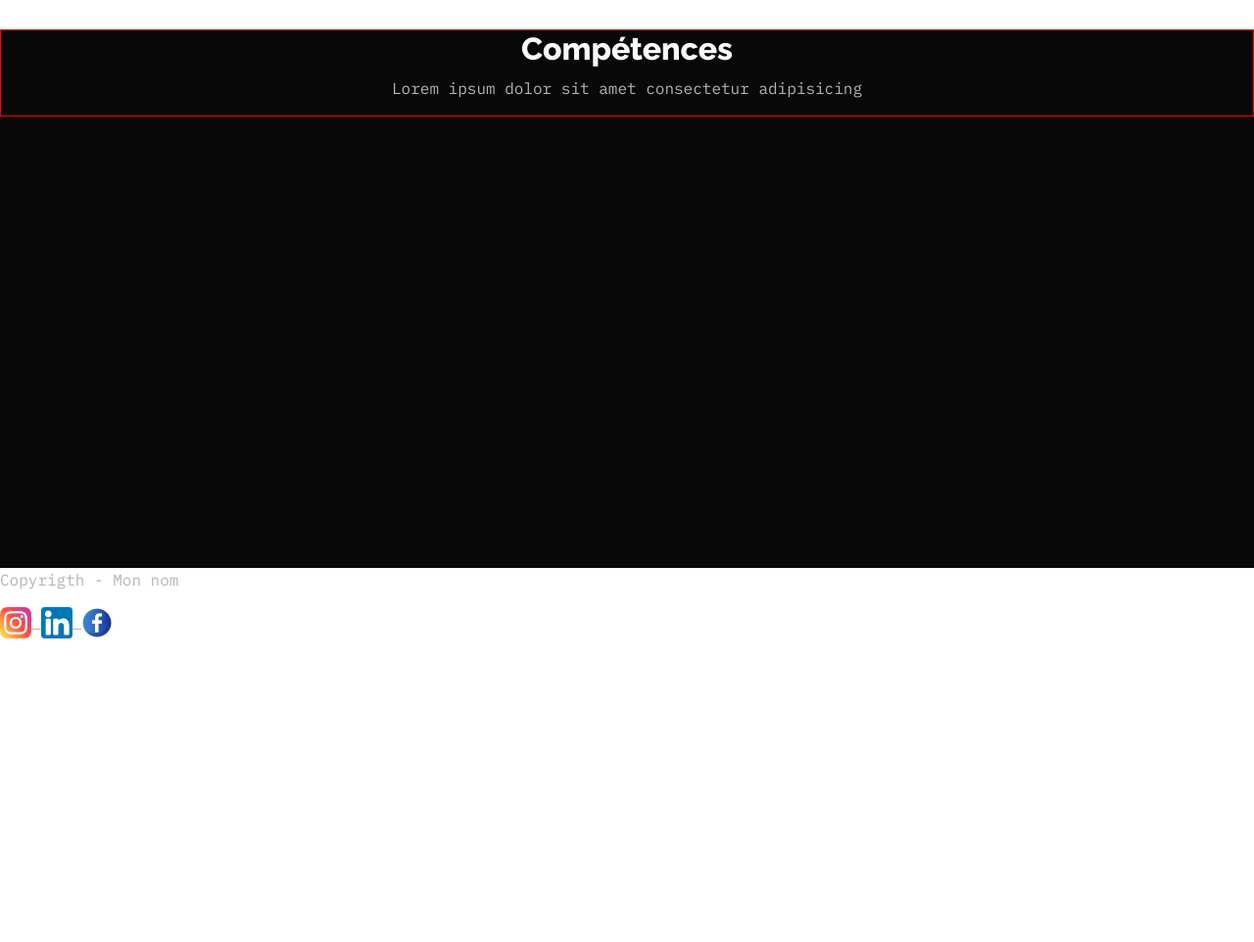
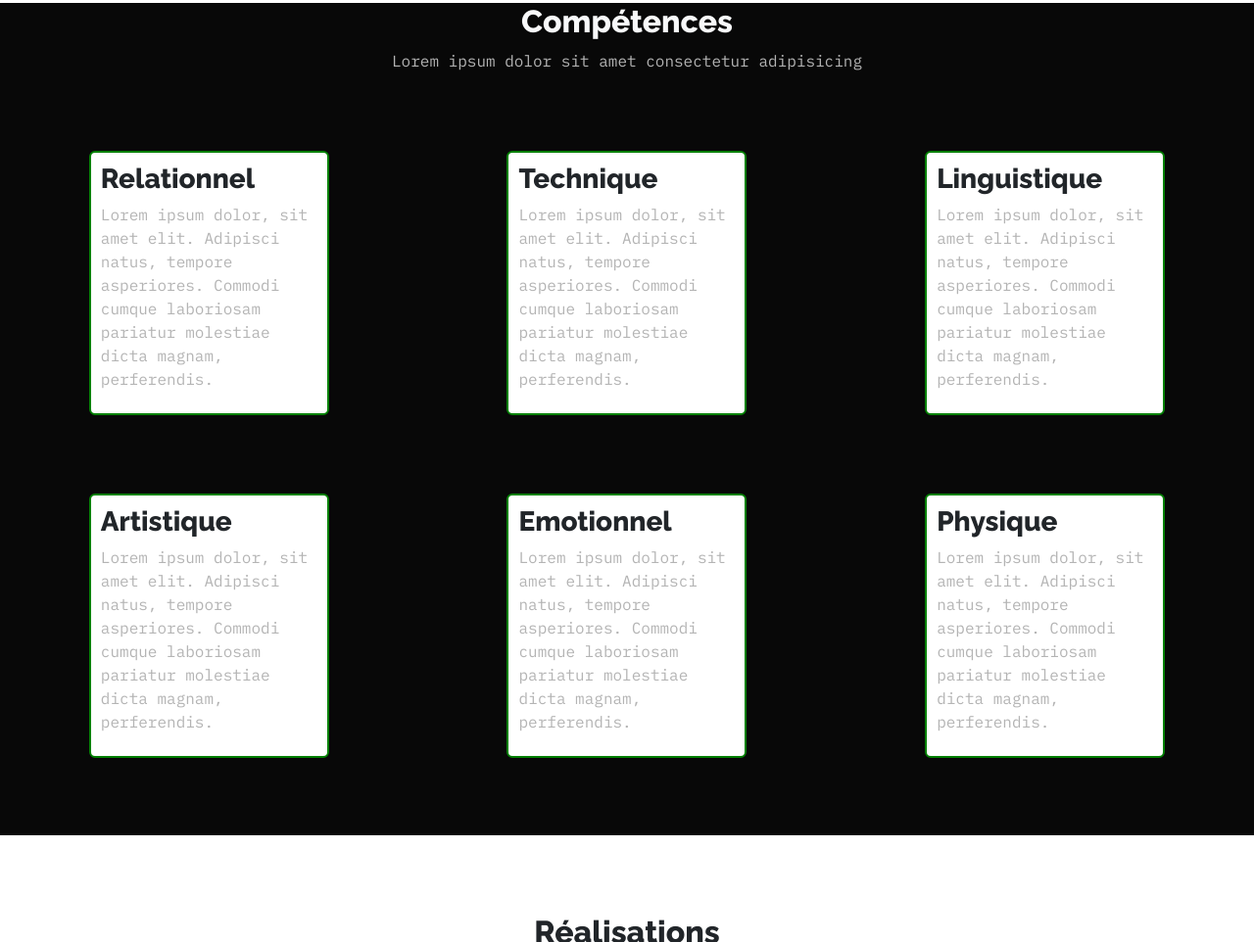
Before and after one commit to MatVD/portfolio-demo, a plain HTML site: page index.html in a window 1280 px wide. Shown: the part 1838-2800 px from the top of the page at 98% size. Before the commit the page ends 2490 px from the top, so only its background shows below. Drawn offline with nearby package versions, Linux system fonts and the light colour scheme.

Commit message:
add some css

```diff
--- a/CSS/style.css
+++ b/CSS/style.css
@@ -28,10 +28,14 @@ p, a {
 
 
 /* ---- Style de la page d'accueil ---- */
-
 header {
   height: 550px;
   background-color: #080808;
+}
+
+div.container-fluid {
+  background: rgba(0, 0, 0, 0.9);
+  text-align: center;
 }
 
 nav.navbar {
@@ -42,14 +46,10 @@ nav.navbar {
   border-radius: 0 0 8px 8px;
 }
 
-.nav-link {
-  text-decoration: none;
-}
-
 .nomEtPhoto {
+  border: 1px solid red;
   display: flex;
   justify-content: space-around;
-  align-items: center;
   margin-top: 90px;
 }
 
@@ -71,6 +71,7 @@ nav.navbar {
   color: white;
 }
 
+/* --- section formation --- */
 .sections {
   margin-top: 80px;
 }
@@ -112,21 +113,45 @@ nav.navbar {
 }
 
 .formations .wrapper-images {
-  max-width: 420px;
+  max-width: 380px;
 }
 
+.wrapper-images img {
+  border-radius: 6px;
+}
+
+
+/* --- section competences --- */
 .section-competences {
-  height: 550px;
+  height: 850px;
   background-color: #080808;
 }
 
-.section-competences .text-light {
-  margin: 80px 0;
-  border: 1px solid red;
+/* .section-competences .text-center {
+  padding-top: 80px;
+} */
+
+.wrapper-competence {
+  display: flex;
+  justify-content: space-around;
+  margin-top: 80px;
 }
 
+.competences {
+  max-width: 245px;
+  height: 270px;
+  background-color: white;
+  padding: 10px;
+  border: 2px solid green;
+  border-radius: 6px;
+}
 
-@media screen and (max-width: 595px) {
+/* --- section réalisations --- */
+.realisation .wrapper-images {
+  max-width: 380px;
+}
+
+@media (max-width: 595px) {
   .nomEtPhoto img {
     display: none;
   }
@@ -134,8 +159,13 @@ nav.navbar {
   .nomEtPhoto {
     flex-direction: column;
     text-align: center;
+    align-items: center;
   }
 }
+
+
+
+
 
 
 /* ---- Style de la page du cv ---- */
--- a/index.html
+++ b/index.html
@@ -43,7 +43,7 @@
             class="collapse navbar-collapse justify-content-center"
             id="navbarNav"
           >
-            <ul class="navbar-nav w-100 d-flex justify-content-around mx-5">
+            <ul class="navbar-nav w-100 d-flex justify-content-around my-5">
               <li class="nav-item">
                 <a class="nav-link" href="#">Accueil</a>
               </li>
@@ -124,15 +124,55 @@
         </div>
       </section>
 
-      <section class="section section-competences">
+      <section class="sections section-competences">
         <div class="text-center text-light">
           <h2>Compétences</h2>
           <p>Lorem ipsum dolor sit amet consectetur adipisicing</p>
         </div>
+        <div class="wrapper-competence">
+          <div class="competences">
+            <h3>Relationnel</h3>
+            <p>Lorem ipsum dolor, sit amet elit. Adipisci natus, tempore asperiores. Commodi cumque laboriosam pariatur molestiae dicta magnam, perferendis.</p>
+          </div>
+          <div class="competences">
+            <h3>Technique</h3>
+            <p>Lorem ipsum dolor, sit amet elit. Adipisci natus, tempore asperiores. Commodi cumque laboriosam pariatur molestiae dicta magnam, perferendis.</p>
+          </div>
+          <div class="competences">
+            <h3>Linguistique</h3>
+            <p>Lorem ipsum dolor, sit amet elit. Adipisci natus, tempore asperiores. Commodi cumque laboriosam pariatur molestiae dicta magnam, perferendis.</p>
+          </div>
+        </div>
+        <div class="wrapper-competence">
+          <div class="competences">
+            <h3>Artistique</h3>
+            <p>Lorem ipsum dolor, sit amet elit. Adipisci natus, tempore asperiores. Commodi cumque laboriosam pariatur molestiae dicta magnam, perferendis.</p>
+          </div>
+          <div class="competences">
+            <h3>Emotionnel</h3>
+            <p>Lorem ipsum dolor, sit amet elit. Adipisci natus, tempore asperiores. Commodi cumque laboriosam pariatur molestiae dicta magnam, perferendis.</p>
+          </div>
+          <div class="competences">
+            <h3>Physique</h3>
+            <p>Lorem ipsum dolor, sit amet elit. Adipisci natus, tempore asperiores. Commodi cumque laboriosam pariatur molestiae dicta magnam, perferendis.</p>
+          </div>
+        </div>
       </section>
 
-      <section class="section section-realisations">
-
+      <section class="sections section-realisations">
+        <div class="text-center">
+          <h2>Réalisations</h2>
+          <p>Lorem ipsum dolor sit amet consectetur adipisicing</p>
+        </div>
+        <div class="realisation">
+          <div class="wrapper-images">
+            <img src="/medias/realisation1.png" width="100%">
+          </div>
+          <div >
+            <h3>Réalisation 1</h3>
+            <p>Lorem ipsum dolor sit, amet consectetur adipisicing elit. Eaque rem minus accusantium doloremque porro sapiente adipisci deserunt commodi nihil sint? Voluptate distinctio harum, animi sunt id cum.</p>
+          </div>
+        </div>
       </section>
     </main>
 
```
Also changed, not shown: medias/Realisation2.png (added), medias/realisation1.png (added).
